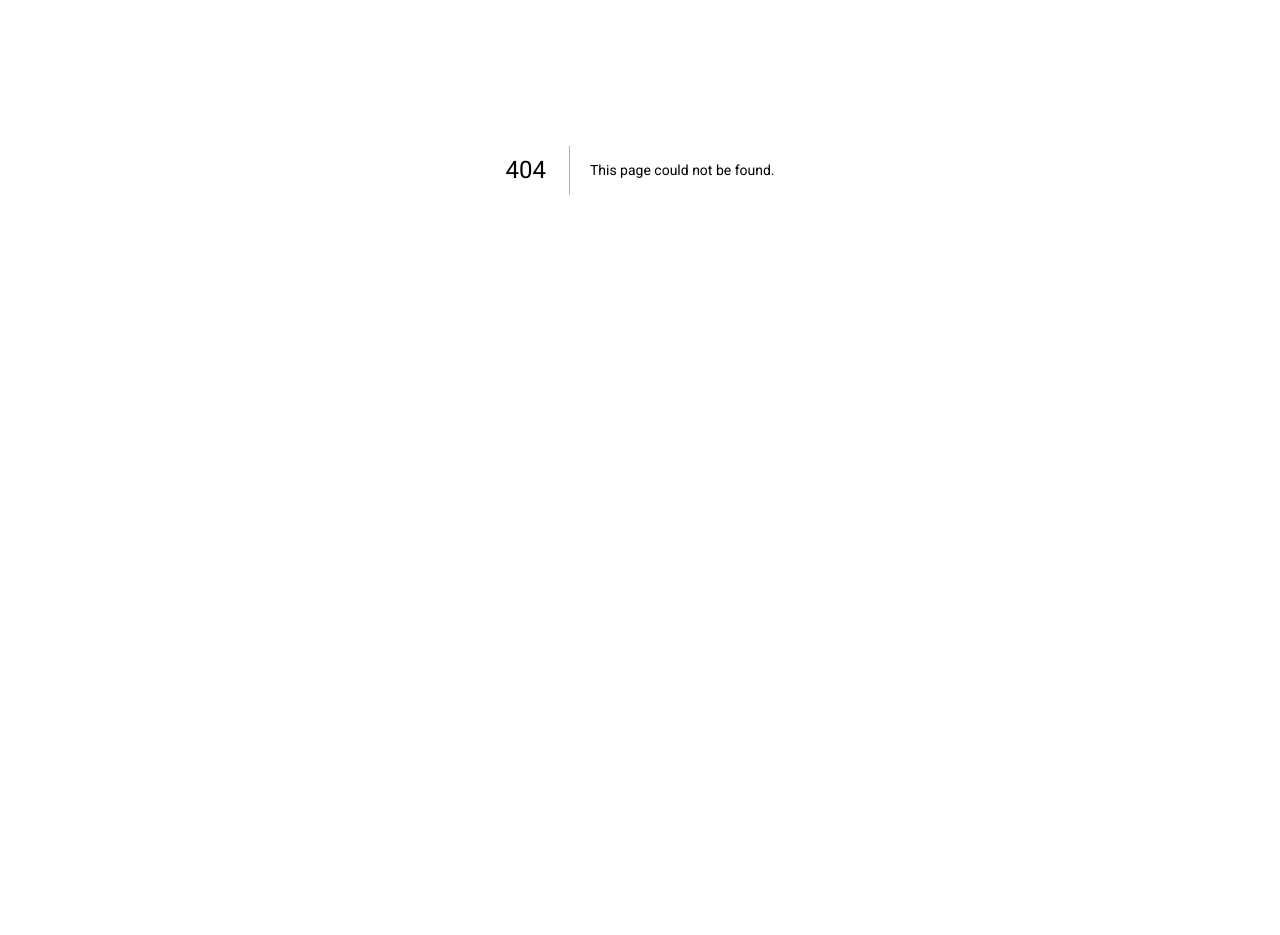
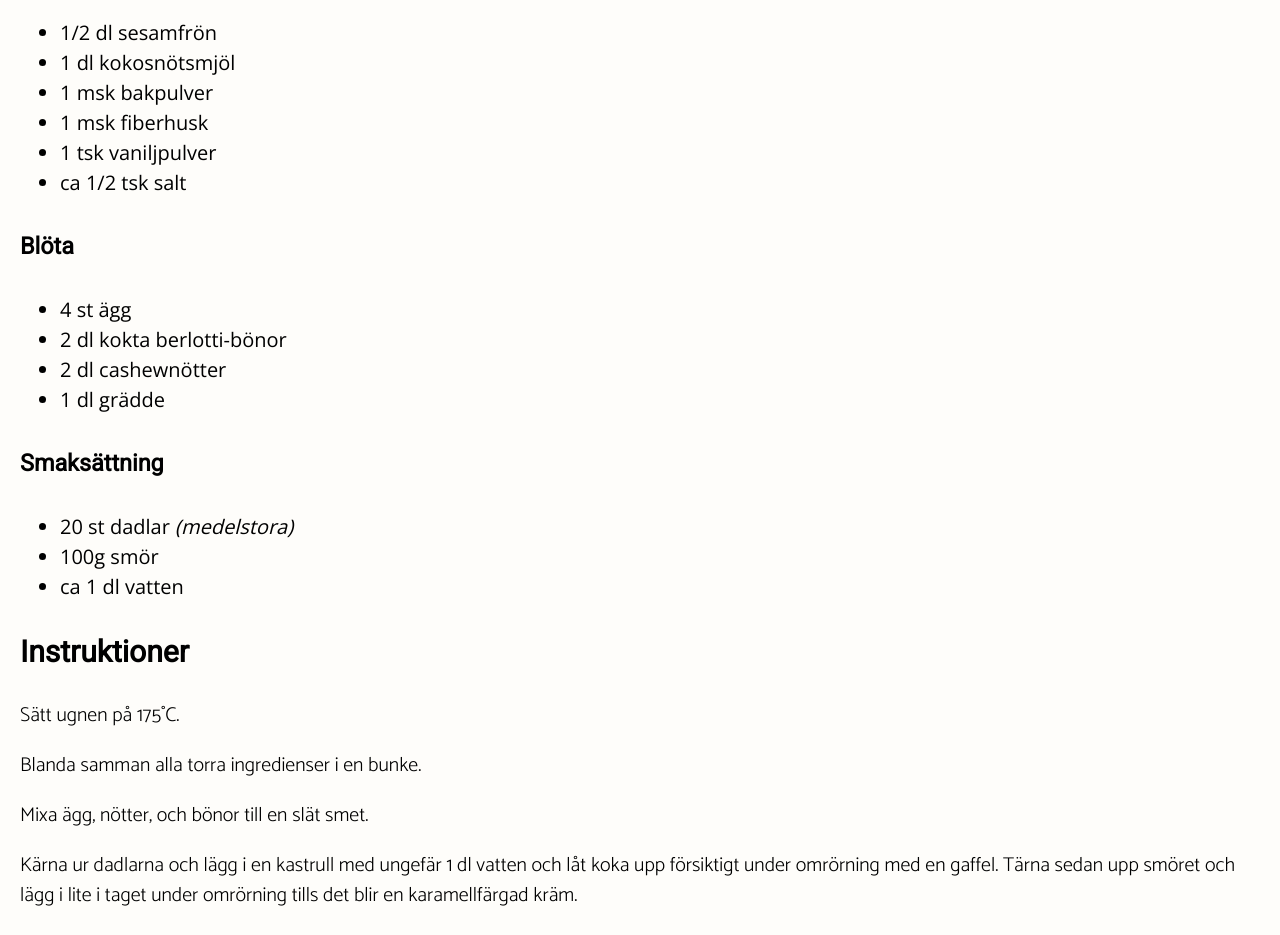
Before and after one commit to w1nston/amsenwallander.se, a Next.js app: page /recipes/dadelkaka in a window 1280 px wide. Before the commit this address had no page. Shown: the part 340-1275 px from the top of the page. Before the commit the page ends 910 px from the top, so only its background shows below. Built offline with nearby package versions, Linux system fonts and the light colour scheme.

Commit message:
Add dadelkaka.

```diff
--- /dev/null
+++ b/metadata/recipes/dadelkaka.json
@@ -0,0 +1,6 @@
+{
+  "filename": "dadelkaka.mdx",
+  "slug": "dadelkaka",
+  "name": "Dadelkaka",
+  "category": "Efterrätt"
+}
--- /dev/null
+++ b/pages/recipes/dadelkaka.mdx
@@ -0,0 +1,39 @@
+# Dadelkaka
+
+## Ingredienser
+
+### Torra
+
+- 1/2 dl sesamfrön
+- 1 dl kokosnötsmjöl
+- 1 msk bakpulver
+- 1 msk fiberhusk
+- 1 tsk vaniljpulver
+- ca 1/2 tsk salt
+
+### Blöta
+
+- 4 st ägg
+- 2 dl kokta berlotti-bönor
+- 2 dl cashewnötter
+- 1 dl grädde
+
+### Smaksättning
+
+- 20 st dadlar _(medelstora)_
+- 100g smör
+- ca 1 dl vatten
+
+## Instruktioner
+
+Sätt ugnen på 175˚C.
+
+Blanda samman alla torra ingredienser i en bunke.
+
+Mixa ägg, nötter, och bönor till en slät smet.
+
+Kärna ur dadlarna och lägg i en kastrull med ungefär 1 dl vatten och låt koka upp försiktigt under omrörning med en gaffel. Tärna sedan upp smöret och lägg i lite i taget under omrörning tills det blir en karamellfärgad kräm.
+
+Blanda ihop den mixade smeten, grädde tillsammans med de torra ingredienserna. Och vänd sist ned dadelkrämen.
+
+Häll i smeten i en form, och grädda mitt i ugnen i ca 30 minuter, kakan ska kännas fast när man trycker lite försiktigt på den med handen.
```
